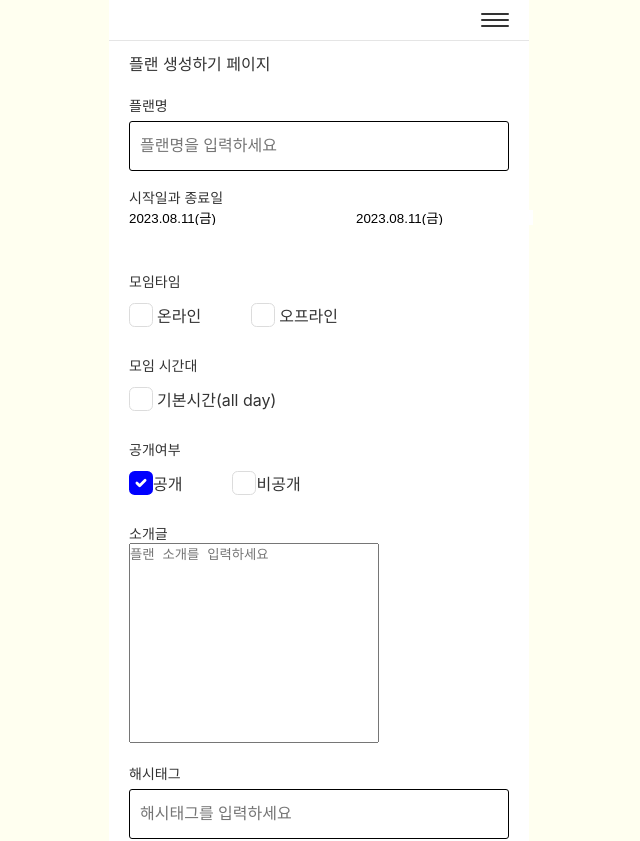
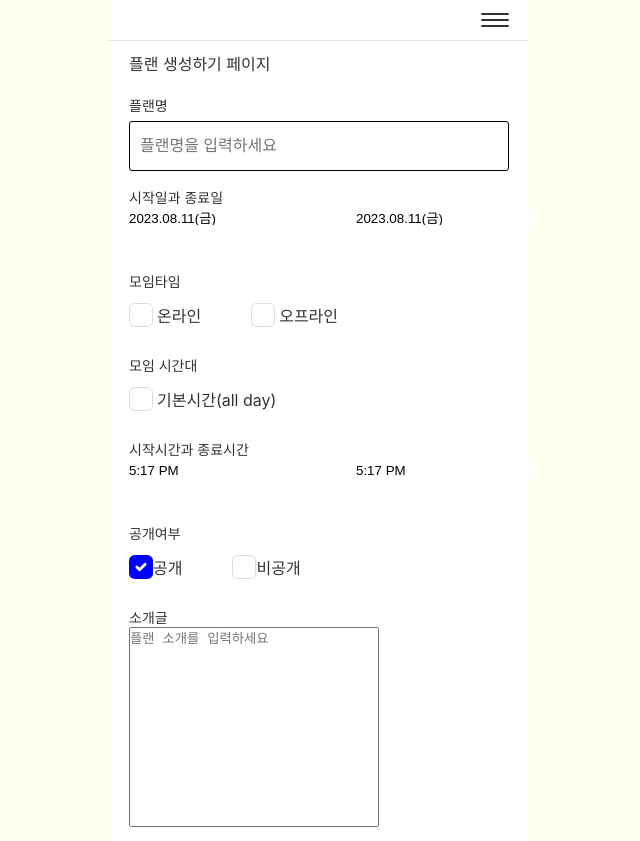
Before and after one commit to plani-power/frontend, a React (Create React App) app: page /plans/create in a window 1280 px wide. Shown: the top 841 px of the page, without its empty margins (321-961 px from the left). Built offline with nearby package versions, Linux system fonts and the light colour scheme.

Commit message:
Feat : DatePicker  시간 타입 추가

```diff
--- a/src/common/components/DatePicker.tsx
+++ b/src/common/components/DatePicker.tsx
@@ -10,23 +10,7 @@ import {FaAngleLeft, FaAngleRight} from 'react-icons/fa';
 interface DatePickerProps {
     date:Date;
     getDate:(date:Date)=>void;
-}
-const DatePicker = ({date, getDate}:DatePickerProps) => {
-    const [currentDate, setCurrentDate] = useState<Date>(date);
-    const calendar = useRef<ReactDatePicker>(null)
-
-    // 취소버튼
-    const cancelDatePicker = () => {
-        // setCurrentDate(currentDate);
-        if(calendar?.current){
-            calendar.current.setOpen(false);
-        }
-    }
-
-    const openDatePicker  = () => {
-        if(calendar?.current){
-            calendar.current.setOpen(true);
-        }
+    type:string;
 }
 
 const HeaderWrapper = styled.div`
@@ -51,6 +35,24 @@ const DatePicker = ({date, getDate}:DatePickerProps) => {
     margin: 5px 7px 0px 0px;
 `
 
+const DatePicker = ({date, getDate, type}:DatePickerProps) => {
+    const [currentDate, setCurrentDate] = useState<Date>(date);
+    const calendar = useRef<ReactDatePicker>(null)
+
+    // 취소버튼
+    const cancelDatePicker = () => {
+        // setCurrentDate(currentDate);
+        if(calendar?.current){
+            calendar.current.setOpen(false);
+        }
+    }
+
+    const openDatePicker  = () => {
+        if(calendar?.current){
+            calendar.current.setOpen(true);
+        }
+    }
+
     const onChange= (date:Date | null) => {
         if(date !== null){
             setCurrentDate(date);
@@ -58,7 +60,7 @@ const DatePicker = ({date, getDate}:DatePickerProps) => {
         }
     }
 
-
+    if(type === 'date'){
         return (
             <ReactDatePicker
                 withPortal
@@ -81,19 +83,14 @@ const DatePicker = ({date, getDate}:DatePickerProps) => {
                             <StyledButton onClick={cancelDatePicker}>X</StyledButton>
                         </ButtonWrapper>
                         <HeaderWrapper>
-
-                        <div
-                            onClick={decreaseMonth}
-                        >
+                            <div onClick={decreaseMonth}>
                                 <FaAngleLeft />
                             </div>
                             <YearMonthTitle>
                                 {getYear(date)}.{[getMonth(date)+1]}
                             </YearMonthTitle>
 
-                        <div
-                            onClick={increaseMonth}
-                        >
+                            <div onClick={increaseMonth}>
                                 <FaAngleRight />
                             </div>
                         </HeaderWrapper>
@@ -101,8 +98,20 @@ const DatePicker = ({date, getDate}:DatePickerProps) => {
                 )}
                 >
             </ReactDatePicker>
-
         )
+    }else{
+        return(
+            <ReactDatePicker
+                selected={currentDate}
+                onChange={(date) => onChange(date)}
+                showTimeSelect
+                showTimeSelectOnly
+                timeIntervals={5}
+                timeCaption="시간"
+                dateFormat="h:mm aa"
+            />
+        )
+    }
 }
 
 export default DatePicker;
--- a/src/pages/plans/createPlan.tsx
+++ b/src/pages/plans/createPlan.tsx
@@ -1,4 +1,4 @@
-import React, { useState, useEffect, useRef } from 'react';
+import React, { useState, useEffect } from 'react';
 import Input from '../../common/components/Input'
 import Checkbox from 'common/components/Checkbox';
 import Radio from 'common/components/Radio';
@@ -83,6 +83,17 @@ const CreatePlan = () => {
 
     const [textValue, setTextValue] = useState('');
 
+    const [startTime, setStartTime] = useState<Date>(new Date());
+    const [endTime, setEndTime] = useState<Date>(new Date());
+
+    const getStartTime = (time:Date) => {
+        setStartTime(time);
+    }
+
+    const getEndTime = (time:Date) => {
+        setEndTime(time);
+    }
+
     return (
         <div>
             <p>
@@ -91,8 +102,8 @@ const CreatePlan = () => {
             <Input type='text' label='플랜명' value={planName} onChange={changePlanName} placeholder='플랜명을 입력하세요'/>
             <StyledSpan>시작일과 종료일</StyledSpan>
             <InputWrapper>
-            <DatePicker date={startDate} getDate={(date)=>getStartDate(date)}></DatePicker>
-            <DatePicker date={endDate} getDate={(date)=>getEndDate(date)} ></DatePicker>
+                <DatePicker date={startDate} getDate={(date)=>getStartDate(date)} type='date'></DatePicker>
+                <DatePicker date={endDate} getDate={(date)=>getEndDate(date)} type='date'></DatePicker>
             </InputWrapper>
             <StyledSpan>모임타임</StyledSpan>
             <InputWrapper>
@@ -102,6 +113,11 @@ const CreatePlan = () => {
             <StyledSpan>모임 시간대</StyledSpan>
             <InputWrapper>
                 <Checkbox id='allDay' onChange={(e)=>checkHandler(e, 'allDay')} checked={checkedItems.includes('allDay')} label='기본시간(all day)'/>
+            </InputWrapper>
+            <StyledSpan>시작시간과 종료시간</StyledSpan>
+            <InputWrapper>
+                <DatePicker date={startTime} getDate={(date)=>getStartTime(date)} type='time'></DatePicker>
+                <DatePicker date={endTime} getDate={(date)=>getEndTime(date)} type='time'></DatePicker>
             </InputWrapper>
             <StyledSpan>공개여부</StyledSpan>
             <InputWrapper>
```
Lines whose indentation alone changed are shown as unchanged.
